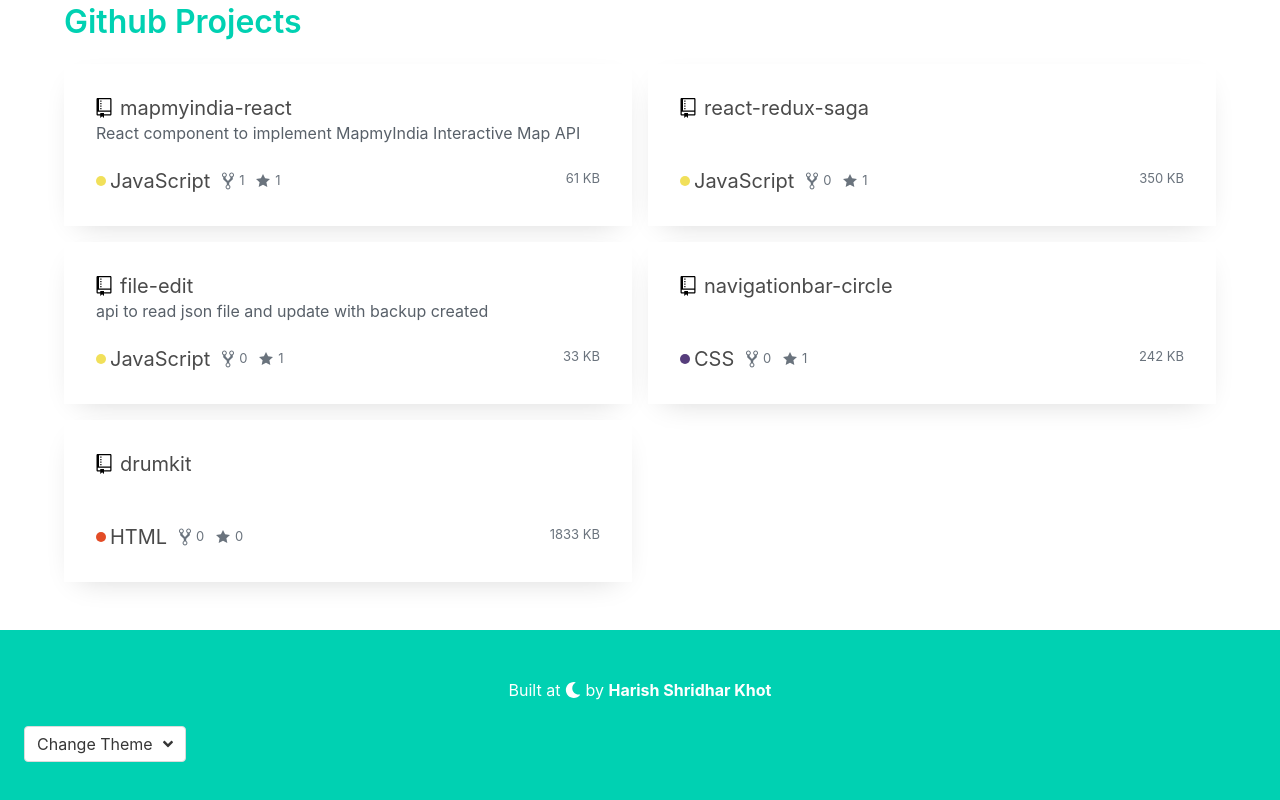
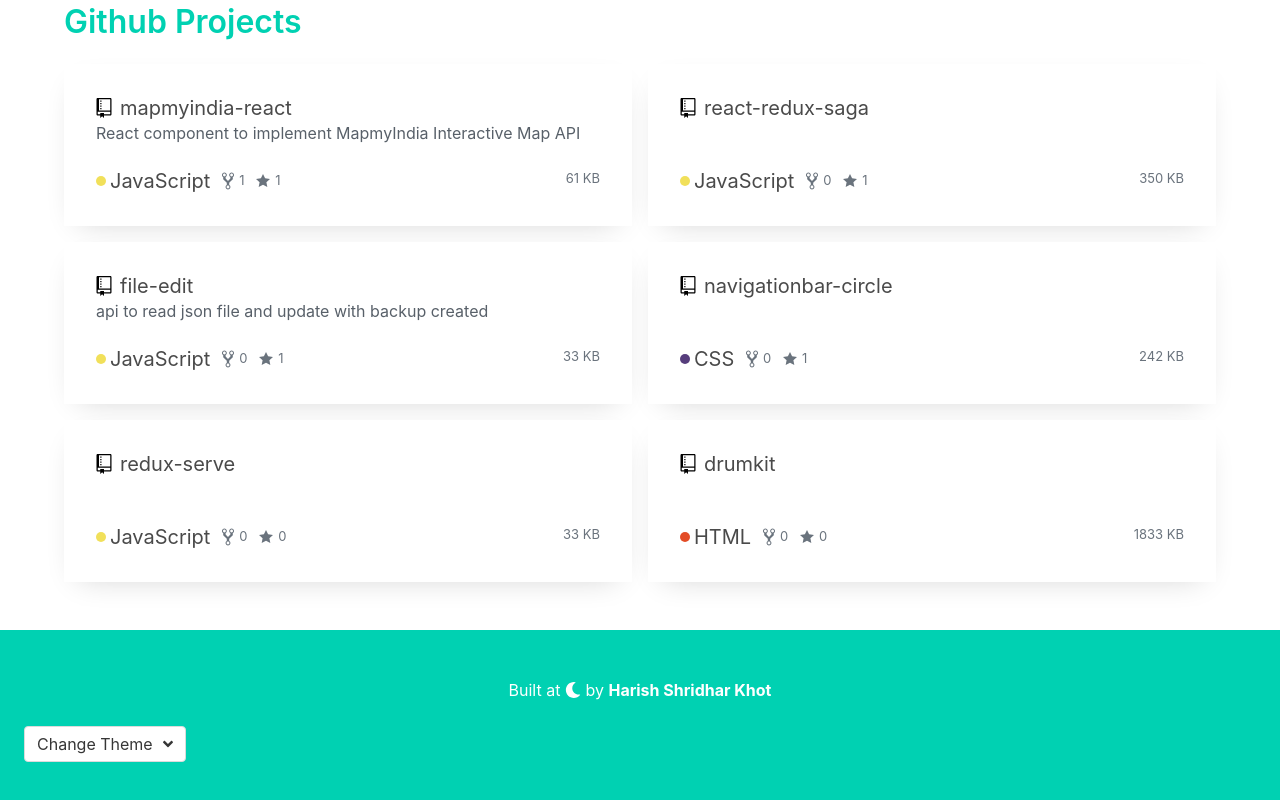
Before and after one commit to khotharish1207/khotharish1207, a React (Create React App) app: page / in a window 1280 px wide. Shown: the part 3652-4452 px from the top of the page. Built offline with nearby package versions, Linux system fonts and the light colour scheme; no server answers.

Commit message:
updated articals

```diff
--- a/public/profile.json
+++ b/public/profile.json
@@ -7,7 +7,7 @@
       "avatarUrl": "https://avatars.githubusercontent.com/u/16222560?u=101c08d8ded5c79f3e5a24d222307805de6afd00&v=4",
       "location": "Pune",
       "pinnedItems": {
-        "totalCount": 5,
+        "totalCount": 6,
         "edges": [
           {
             "node": {
@@ -59,6 +59,18 @@
           },
           {
             "node": {
+              "name": "redux-serve",
+              "description": null,
+              "forkCount": 0,
+              "stargazers": { "totalCount": 0 },
+              "url": "https://github.com/khotharish1207/redux-serve",
+              "id": "MDEwOlJlcG9zaXRvcnkzNTIyMzYyNTQ=",
+              "diskUsage": 33,
+              "primaryLanguage": { "name": "JavaScript", "color": "#f1e05a" }
+            }
+          },
+          {
+            "node": {
               "name": "drumkit",
               "description": null,
               "forkCount": 0,
--- a/src/components/sections/Articles.js
+++ b/src/components/sections/Articles.js
@@ -15,7 +15,7 @@
 
   componentDidMount() {
     const devTo =
-      "https://api.rss2json.com/v1/api.json?rss_url=https://medium.com/feed/@khot.harish1207";
+      "https://api.rss2json.com/v1/api.json?rss_url=https://medium.com/feed/@khot-harish1207";
 
     fetch(devTo)
       .then((response) => {
@@ -45,7 +45,7 @@
         this.setState({ articles: articles });
       });
 
-    fetch("/profile.json")
+    fetch("./profile.json")
       .then((result) => {
         if (result.ok) {
           return result.json();
```
